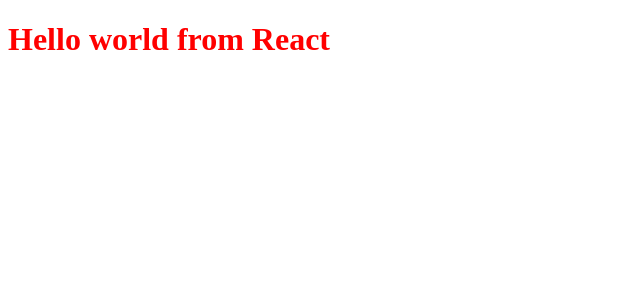
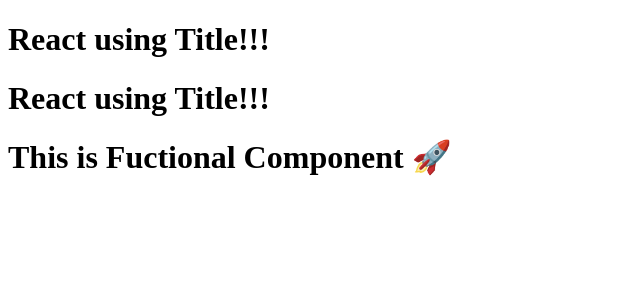
Before and after one commit to hl9242/react-course, a React (Vite) app: page / in a window 1280 px wide. Shown: the top 300 px of the page, without its empty margins (0-640 px from the left). Built offline with nearby package versions, Linux system fonts and the light colour scheme.

Commit message:
episod-03

```diff
--- a/App.js
+++ b/App.js
@@ -1,10 +1,26 @@
 import React from "react";
 import ReactDOM from "react-dom/client";
-const heading = React.createElement(
-  "h1",
-  { id: "heading" },
-  "Hello world from React "
+
+//React Element
+const jsxHeading = (
+  <h1 className="heading" tabIndex={1}>
+    This is React Heading using jsxHeading 🚀
+  </h1>
 );
-const root = ReactDOM.createRoot(document.getElementById("root"));
+//? React Component
+//? Class based component - Old
+//? Functional Component -New
+const Title = () => (
+   <h1 className="head">React using Title!!!</h1>
+);
+const number = 100;
+const HeadingComponent = () => (
+  <div id="container">
+    <span> {Title()}</span>
+    <Title />
+    <h1 className="heading"> This is Fuctional Component 🚀</h1>
+  </div>
+);
 
-root.render(heading);
+const root = ReactDOM.createRoot(document.getElementById("root")); //? root element of html
+root.render(<HeadingComponent />);
--- a/index.html
+++ b/index.html
@@ -7,6 +7,7 @@
     <title>Harish React</title>
   </head>
   <body>
+    <!-- <h1>Harish here 🚀</h1> -->
     <div id="root"></div>
 
     <script type="module" src="./App.js"></script>
--- a/package.json
+++ b/package.json
@@ -3,6 +3,8 @@
   "version": "1.0.0",
   "description": "This is React course by Harish Lahane",
   "scripts": {
+    "start": "parcel index.html",
+    "build": "parcel build index.html",
     "test": "jest"
   },
   "repository": {
```
